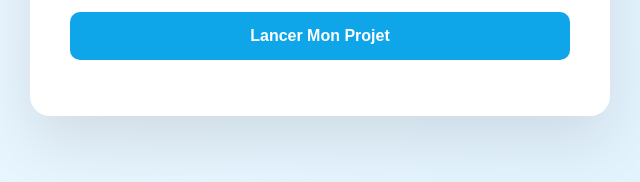
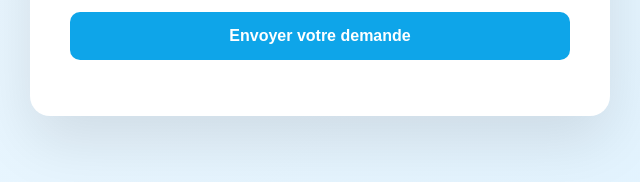
Before and after one commit to treza8347-a11y/landing-page-premium, a website: page index.html in a window 1280 px wide. Shown: the part 2181-2363 px from the top of the page, 320-960 px from the left. Drawn offline with Linux system fonts and the light colour scheme.

Commit message:
Update index.html

```diff
--- a/index.html
+++ b/index.html
@@ -187,7 +187,7 @@
 
 <textarea id="description" placeholder="Décrivez votre projet ou votre besoin..." required></textarea>
 
-<button type="submit">Lancer Mon Projet</button>
+<button type="submit">Envoyer votre demande</button>
 
 </form>
 
```
